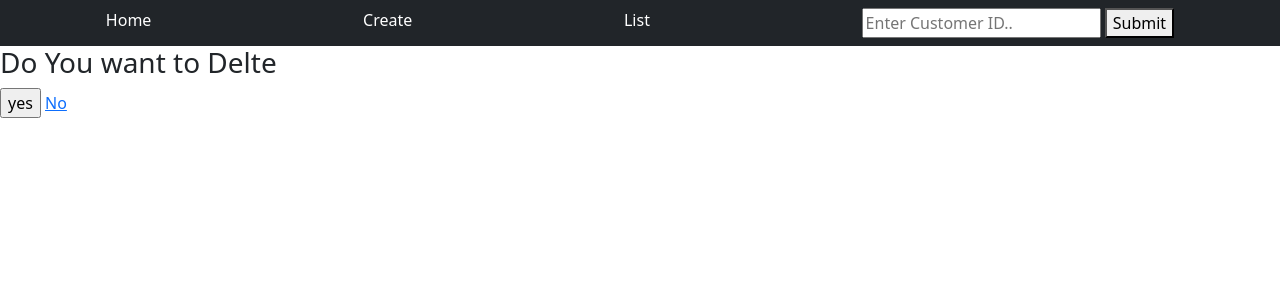
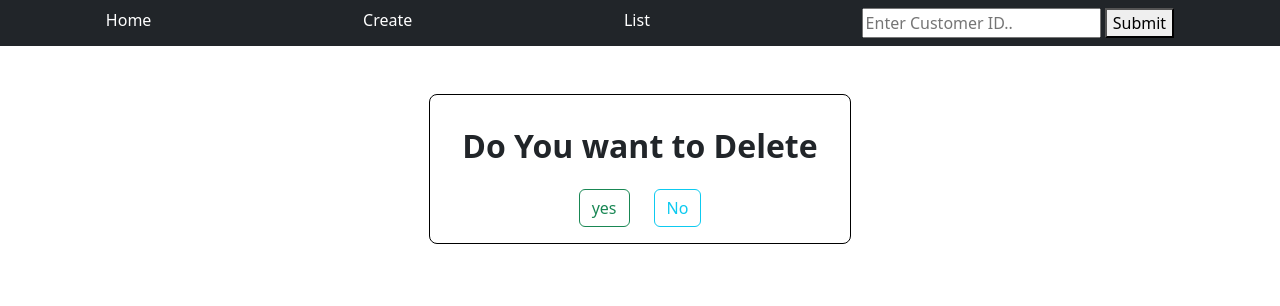
Before and after one commit to HarshrajRathod1/django_python_programs, a Django app: template project21/templates/app_delete_temp.html in a window 1280 px wide. Shown: the top 306 px of the page. Run offline with Django 5.2, Linux system fonts and the light colour scheme; the template is opened without the code that fills it, so the values that code supplies are empty.

Commit message:
add bootstrap styles inside app templates

```diff
--- a/project21/templates/app_delete_temp.html
+++ b/project21/templates/app_delete_temp.html
@@ -1,9 +1,13 @@
 {%extends 'app_base.html'%}
 {%block content%}
-<form method="post">
+<div class="container-fluid d-flex justify-content-center mt-5">
+<form method="post" class="border border-black p-3 rounded-3">
     {%csrf_token%}
-    <h3>Do You want to Delte</h3>
-    <input type="submit" value="yes">
-    <a href="/cust_all">No</a>
+    <h3 class="fs-2 fw-bold p-3">Do You want to Delete</h3>
+    <div class="d-flex justify-content-center gap-4">
+    <input type="submit" value="yes" class="btn btn-outline-success">
+    <a href="/cust_all" class="btn btn-outline-info">No</a>
+    </div>
 </form>
+</div>
 {%endblock content%}
```
Also changed, not shown: project21/templates/app_allcust_temp.html (+9 -4 lines), project21/templates/app_create_temp.html (+5 -3 lines).
